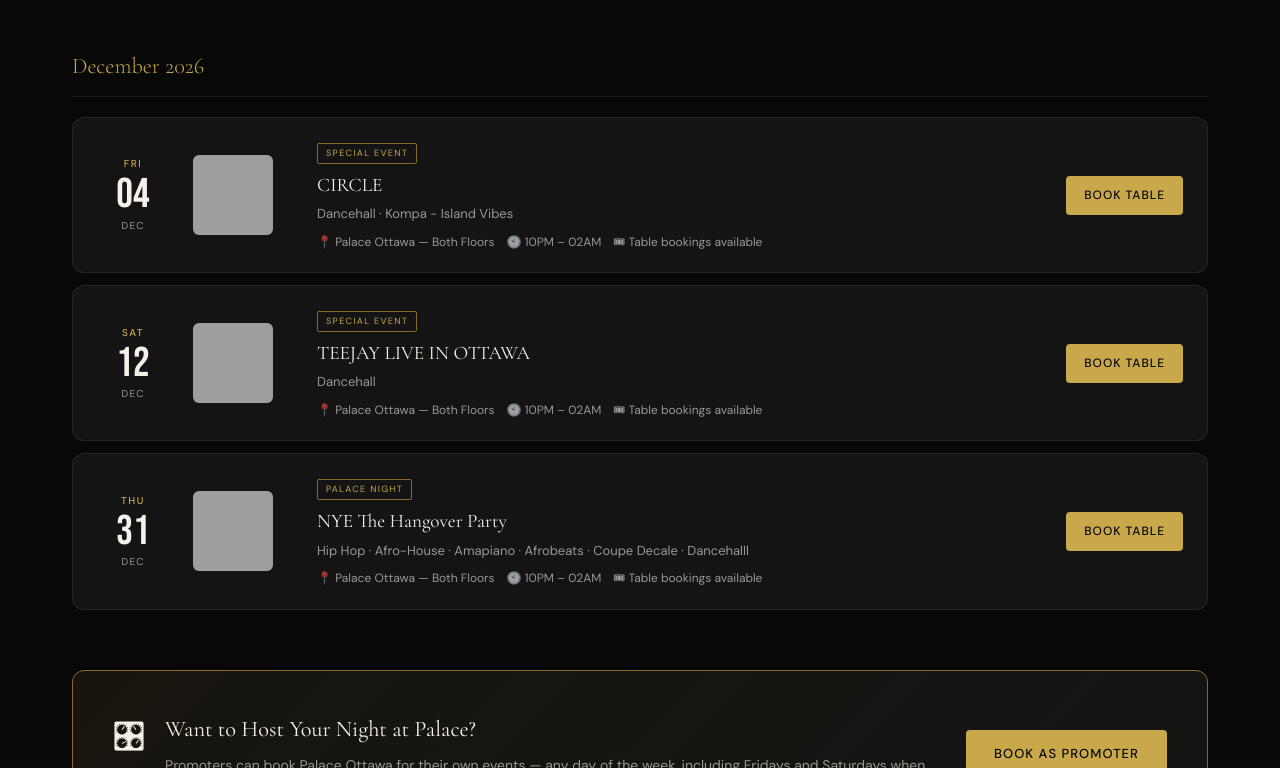
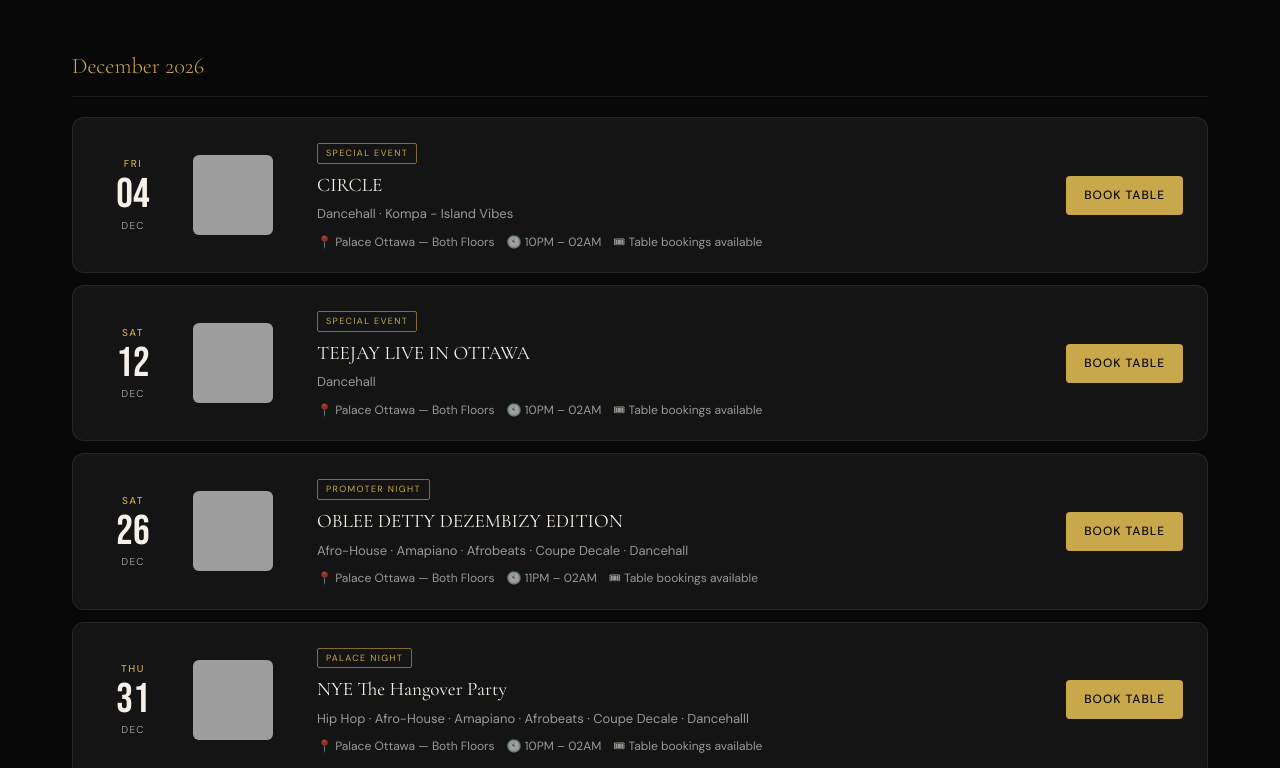
Before and after one commit to azur9534/thepalaceottawa-site, a plain HTML site: page events.html in a window 1280 px wide. Shown: the part 2032-2800 px from the top of the page. Drawn offline with nearby package versions, Linux system fonts and the light colour scheme; grey boxes are pictures that could not be loaded.

Commit message:
Update events.html

```diff
--- a/events.html
+++ b/events.html
@@ -1907,10 +1907,6 @@
           </div>
         </div>
 
-
-
-
-
         </div><!-- /NOVEMBER 2026 -->
 
 
@@ -1922,7 +1918,7 @@
         <h3 class="events-month-title">December 2026</h3>
 
            <!-- EVENT · December 4th ·  special event · -->
-        <div class="event-card" data-type="special" data-date="2026-04-12">
+        <div class="event-card" data-type="special" data-date="2026-12-04">
           <div class="event-card-date">
             <span class="ec-day">FRI</span>
             <span class="ec-num">04</span>
@@ -1972,6 +1968,33 @@
           </div>
           <div class="event-card-action">
             <a href="contact.html?type=table&date=December+12" class="btn btn-primary btn-sm">Book Table</a>
+          </div>
+        </div>
+
+        <!-- EVENT · December 26th · promoter ·  -->
+        <div class="event-card" data-type="promoter" data-date="2026-12-26">
+          <div class="event-card-date">
+            <span class="ec-day">SAT</span>
+            <span class="ec-num">26</span>
+            <span class="ec-month">DEC</span>
+          </div>
+          <div class="event-card-flyer">
+            <img src="https://res.cloudinary.com/dzd4bw9fk/image/upload/v1795632775/IMG_4518.jpg"
+                 alt="Promoter Night December 26"
+                 onerror="this.parentElement.innerHTML=flyerFallback('promoter','PROMOTER NIGHT')"/>
+          </div>
+          <div class="event-card-info">
+            <span class="event-type-badge palace">Promoter Night</span>
+            <h4>OBLEE DETTY DEZEMBIZY EDITION</h4>
+            <p class="event-genre">Afro-House · Amapiano · Afrobeats · Coupe Decale · Dancehall</p>
+            <div class="event-meta">
+              <span>📍 Palace Ottawa — Both Floors</span>
+              <span>🕙 11PM – 02AM</span>
+              <span>🎟 Table bookings available</span>
+            </div>
+          </div>
+          <div class="event-card-action">
+            <a href="contact.html?type=table&date=December+26" class="btn btn-primary btn-sm">Book Table</a>
           </div>
         </div>
 
```
